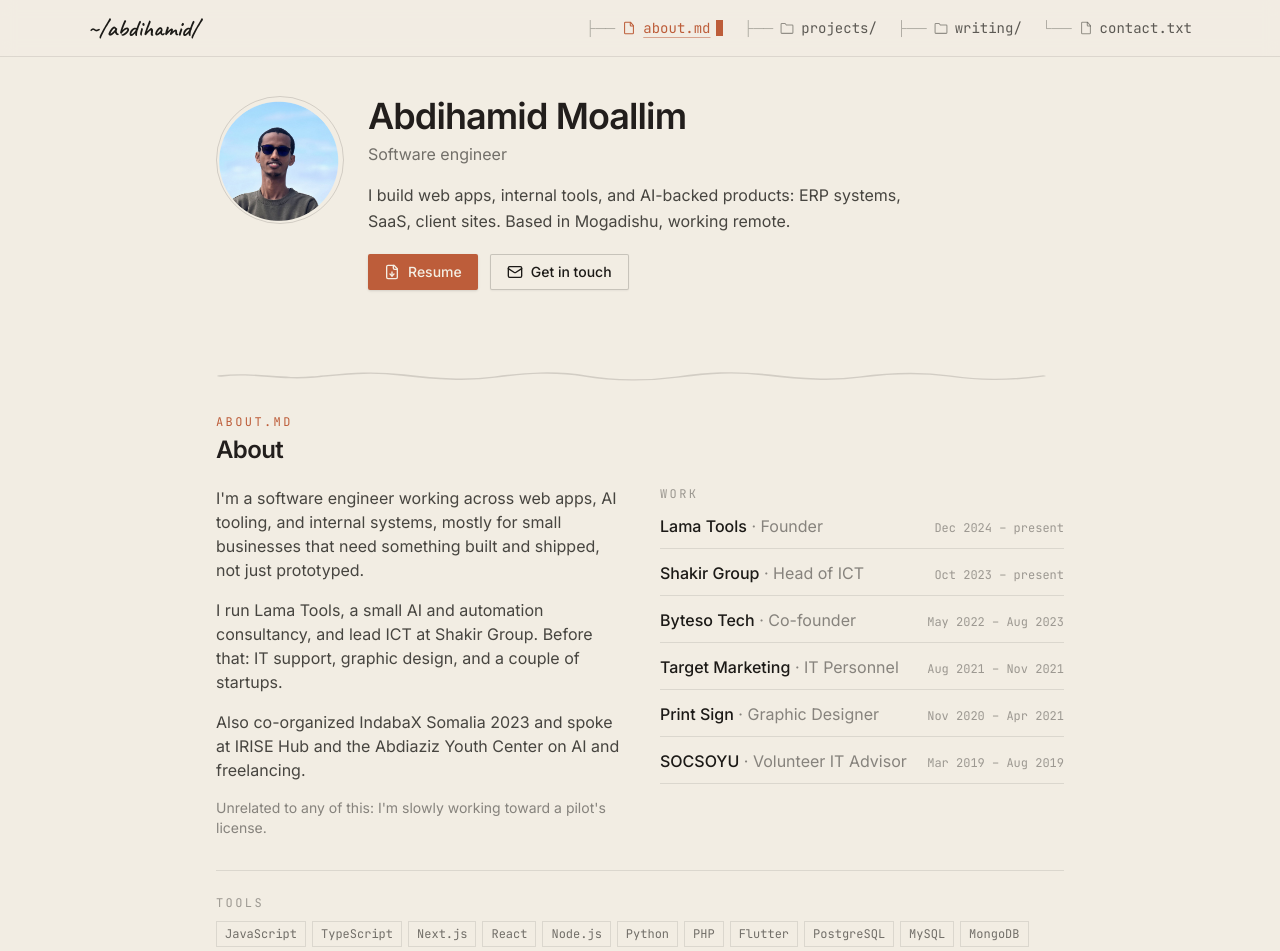
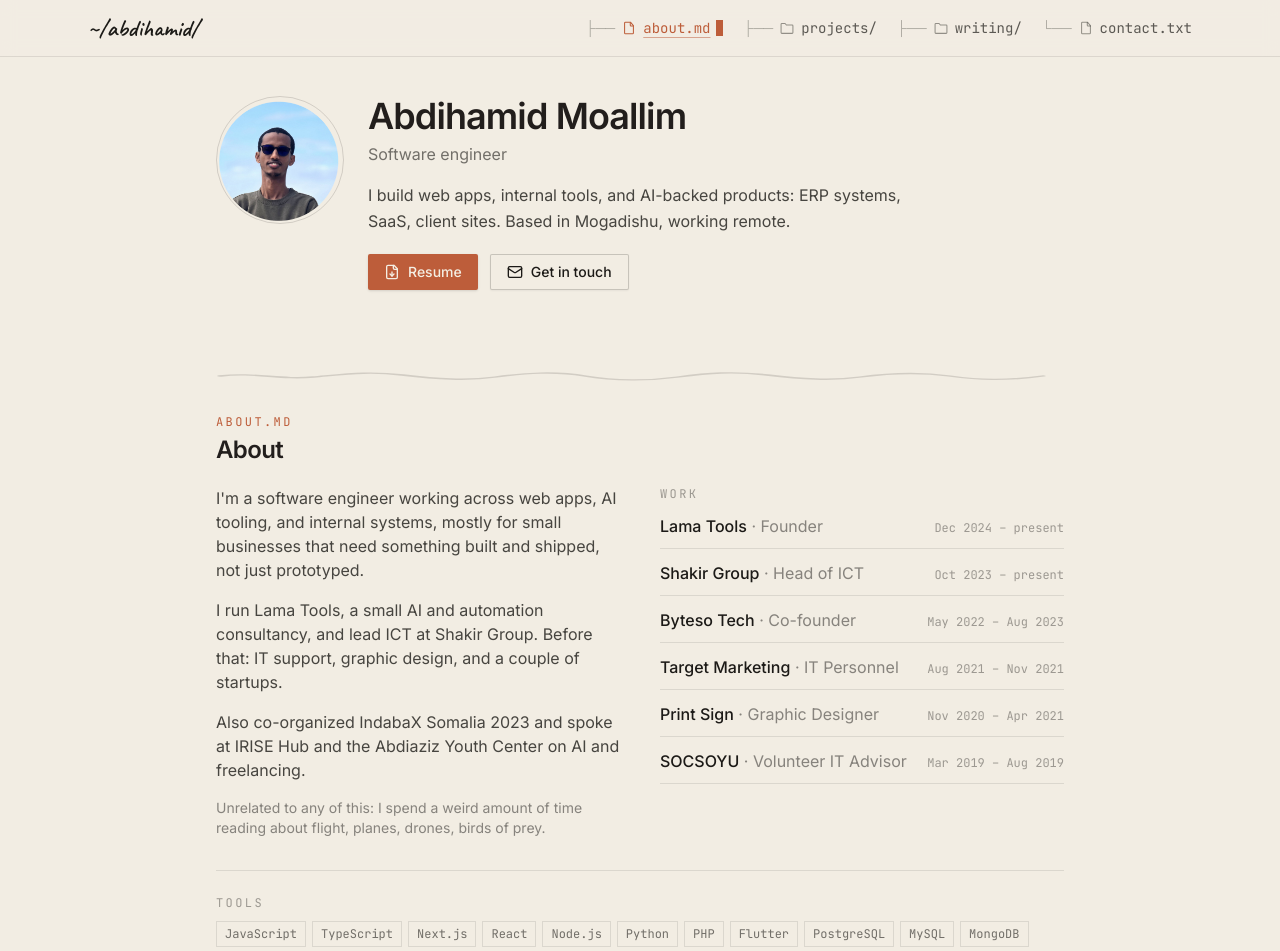
Before and after one commit to abmoallim/abmoallim, a Next.js app: page / in a window 1280 px wide. Shown: the top 951 px of the page. Built offline with nearby package versions, Linux system fonts and the light colour scheme.

Commit message:
Unrelated

```diff
--- a/app/components/home/About.js
+++ b/app/components/home/About.js
@@ -27,7 +27,7 @@ const About = () => (
                     Center on AI and freelancing.
                 </p>
                 <p className="text-sm text-ink/50">
-                    Unrelated to any of this: I&apos;m slowly working toward a pilot&apos;s license.
+                    Unrelated to any of this: I spend a weird amount of time reading about flight, planes, drones, birds of prey.
                 </p>
             </div>
 
```
